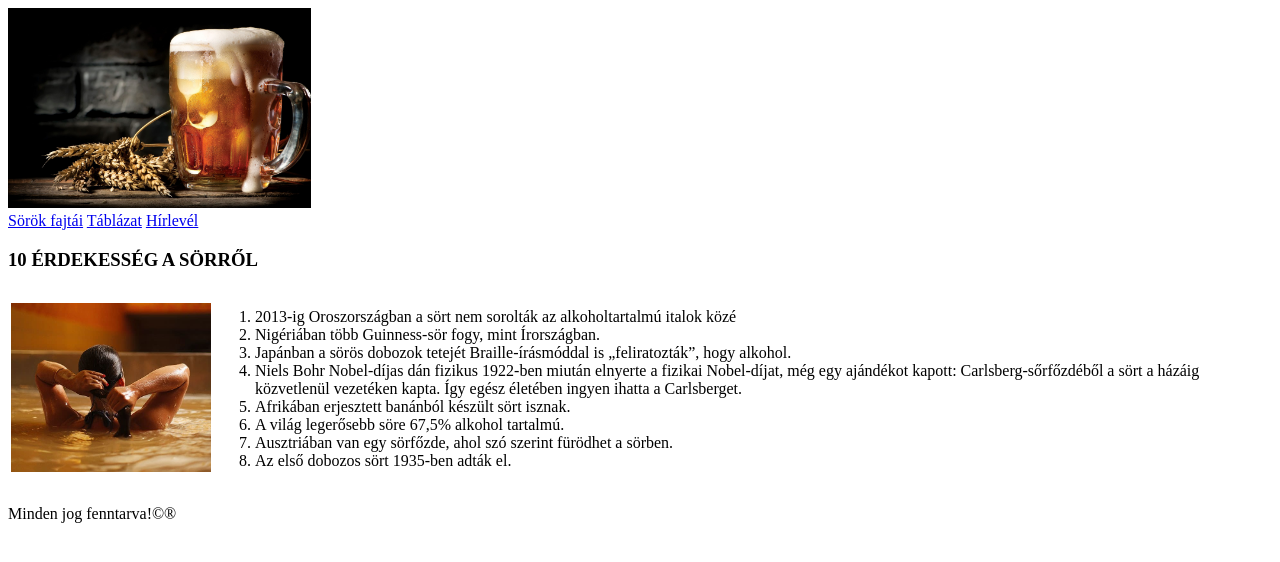
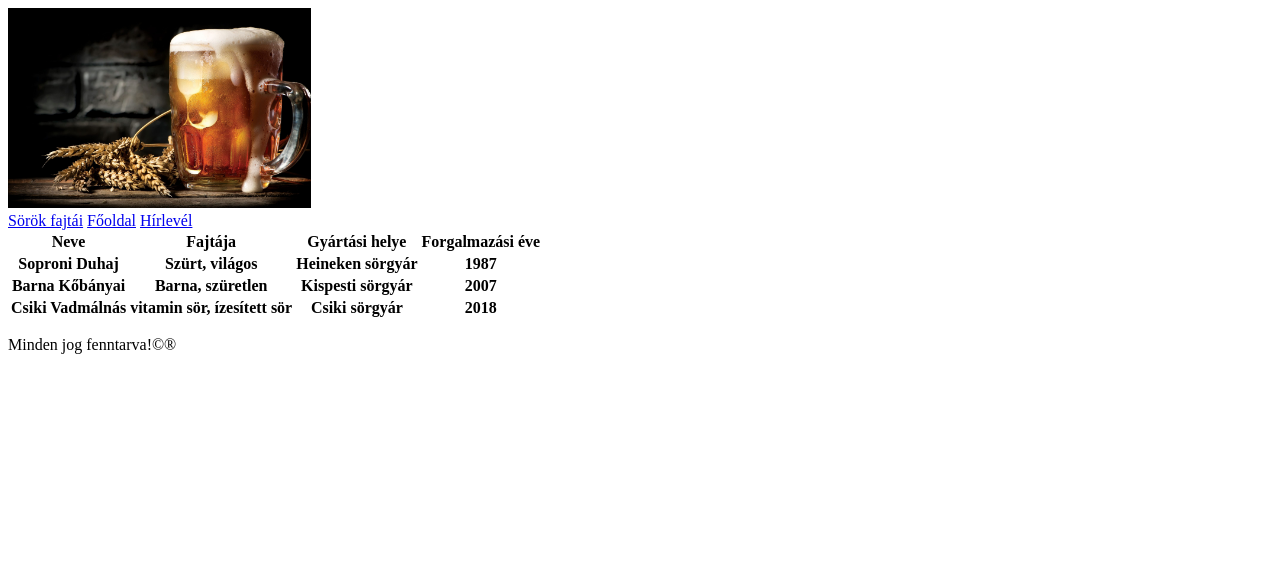
Before and after one commit to Mate647/orai-munka-2025.11.06., a plain HTML site: page index.html in a window 1280 px wide. Drawn offline with Linux system fonts and the light colour scheme.

Commit message:
Add files via upload

```diff
--- a/index.html
+++ b/index.html
@@ -14,28 +14,34 @@
     </header>
     <nav>
         <a href="https://hu.wikipedia.org/wiki/S%C3%B6rfajt%C3%A1k" target="_blank">Sörök fajtái</a>
-        <a href="táblázat.html">Táblázat</a>
+        <a href="index.html">Főoldal</a>
         <a href="mailto:bodrog.mate@gmail.com">Hírlevél</a>
     </nav>
     <main>
-        <h3>10 ÉRDEKESSÉG A SÖRRŐL</h3>
         <table>
             <tr>
-                <td>
-                    <img src="kepek/sorfurdo.jpg" alt="sörfürdő" width="200px">
-                </td>
-                <td>
-                    <ol>
-                        <li>2013-ig Oroszországban a sört nem sorolták az alkoholtartalmú italok közé</li>
-                        <li>Nigériában több Guinness-sör fogy, mint Írországban.</li>
-                        <li>Japánban a sörös dobozok tetejét Braille-írásmóddal is „feliratozták”, hogy alkohol.</li>
-                        <li>Niels Bohr Nobel-díjas dán fizikus 1922-ben miután elnyerte a fizikai Nobel-díjat, még egy ajándékot kapott: Carlsberg-sőrfőzdéből a sört a házáig közvetlenül vezetéken kapta. Így egész életében ingyen ihatta a Carlsberget.</li>
-                        <li>Afrikában erjesztett banánból készült sört isznak.</li>
-                        <li>A világ legerősebb söre 67,5% alkohol tartalmú.</li>
-                        <li>Ausztriában van egy sörfőzde, ahol szó szerint fürödhet a sörben.</li>
-                        <li>Az első dobozos sört 1935-ben adták el.</li>
-                    </ol>
-                </td>
+                <th>Neve</th>
+                <th>Fajtája</th>
+                <th>Gyártási helye</th>
+                <th>Forgalmazási éve</th>
+            </tr>
+            <tr>
+                <th>Soproni Duhaj</th>
+                <th>Szürt, világos</th>
+                <th>Heineken sörgyár</th>
+                <th>1987</th>
+            </tr>
+            <tr>
+                <th>Barna Kőbányai</th>
+                <th>Barna, szüretlen</th>
+                <th>Kispesti sörgyár</th>
+                <th>2007</th>
+            </tr>
+            <tr>
+                <th>Csiki Vadmálnás</th>
+                <th>vitamin sör, ízesített sör</th>
+                <th>Csiki sörgyár</th>
+                <th>2018</th>
             </tr>
         </table>
     </main>
```
